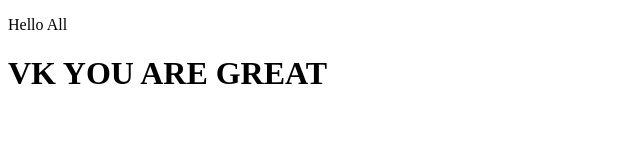
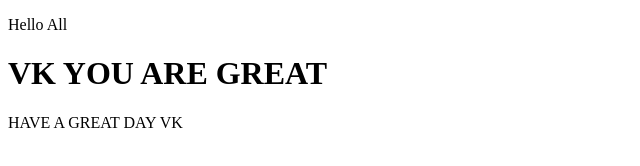
Before and after one commit to venkiteshns/Date-with-git, a plain HTML site: page index.html in a window 1280 px wide. Shown: the whole page, without its empty margins (0-640 px from the left). Drawn offline with Linux system fonts and the light colour scheme.

Commit message:
bye message

```diff
--- a/index.html
+++ b/index.html
@@ -8,5 +8,6 @@
 <body>
     <p>Hello All</p>
     <h1>VK YOU ARE GREAT</h1>
+    <p>HAVE A GREAT DAY VK</p>
 </body>
 </html>
```
